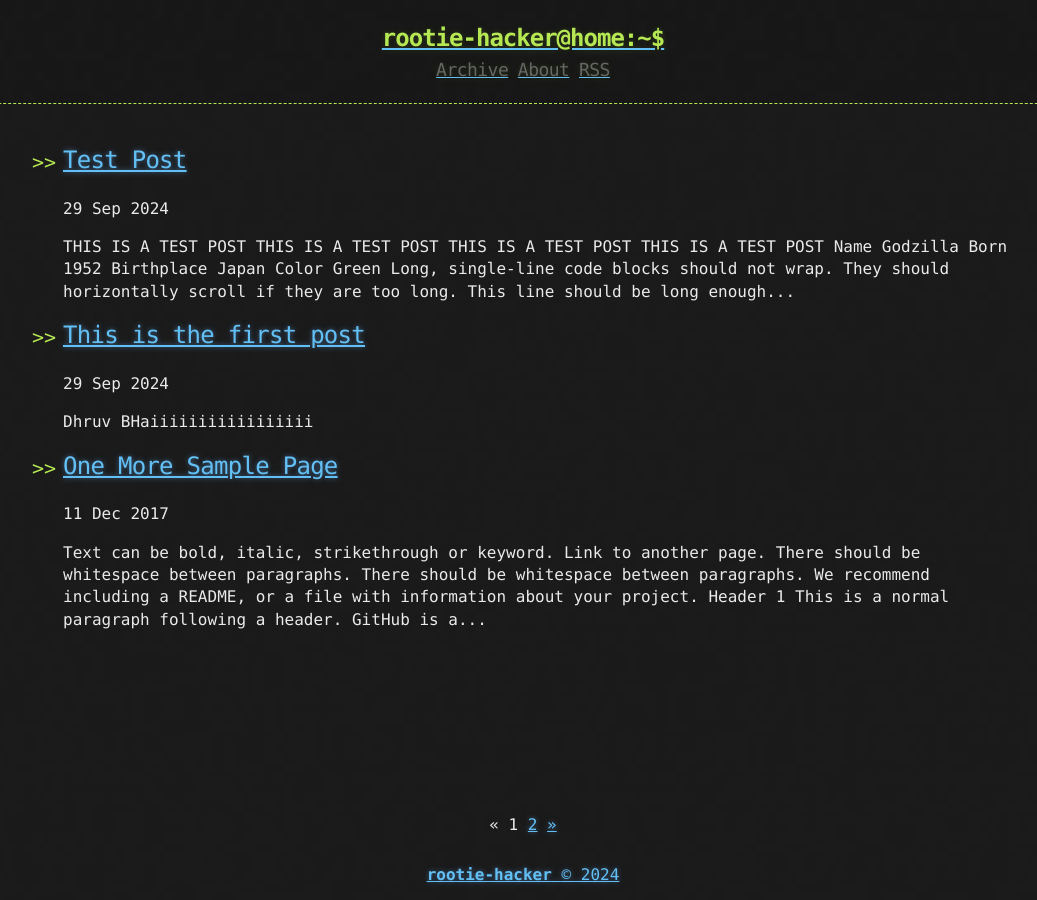
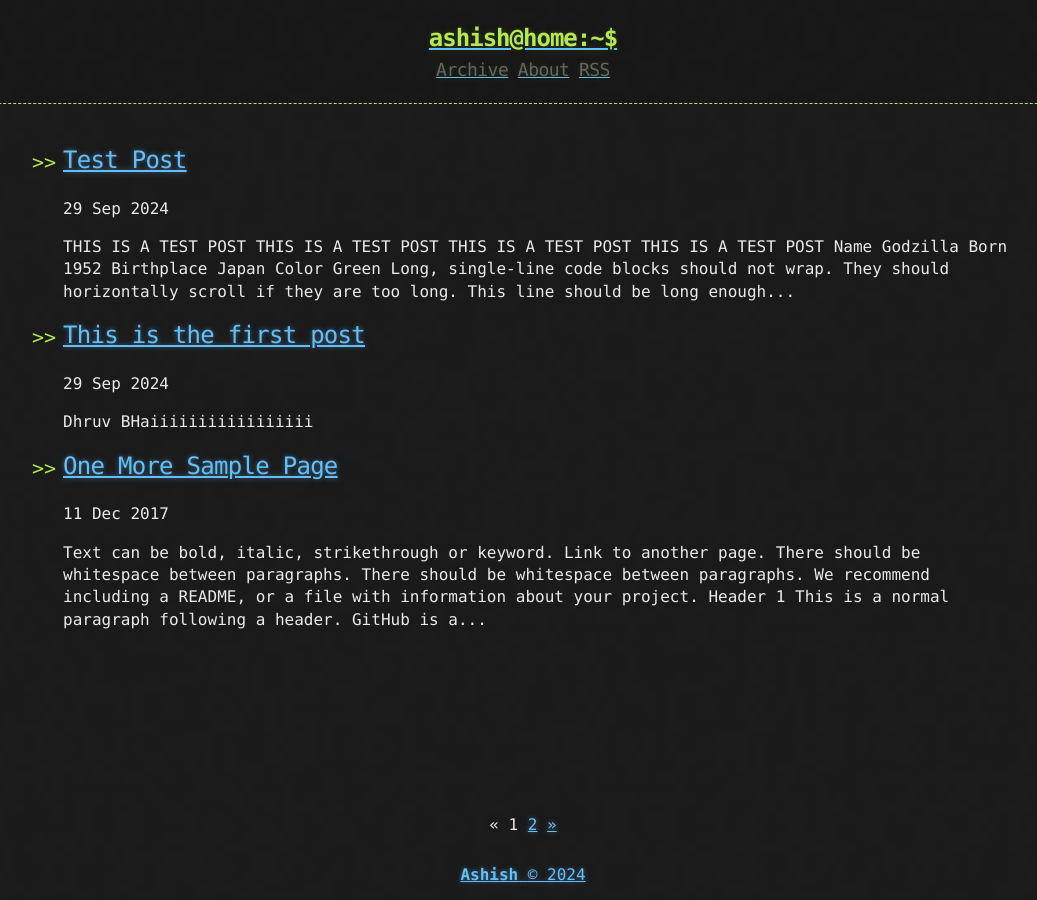
Before and after one commit to ashishkumar-work/ashishkumar-work.github.io, a Jekyll site: the page built from index.html, in a window 1280 px wide. Shown: the whole page, without its empty margins (117-1154 px from the left). Built offline with Jekyll 4.4.1, drawn with Linux system fonts in a browser that asks for light colours; the list of posts is cut into pages by our own code.

Commit message:
Update _config.yml

```diff
--- a/_config.yml
+++ b/_config.yml
@@ -1,4 +1,4 @@
-title: Ashish's Blog
+title: Halower
 description: "A place for relax"
 author:
   name: "Rootie"
@@ -27,5 +27,5 @@
   - jekyll-paginate
   - jekyll-sitemap
 
-owner : "rootie-hacker"
+owner : "Ashish"
 year : "2024"
```
